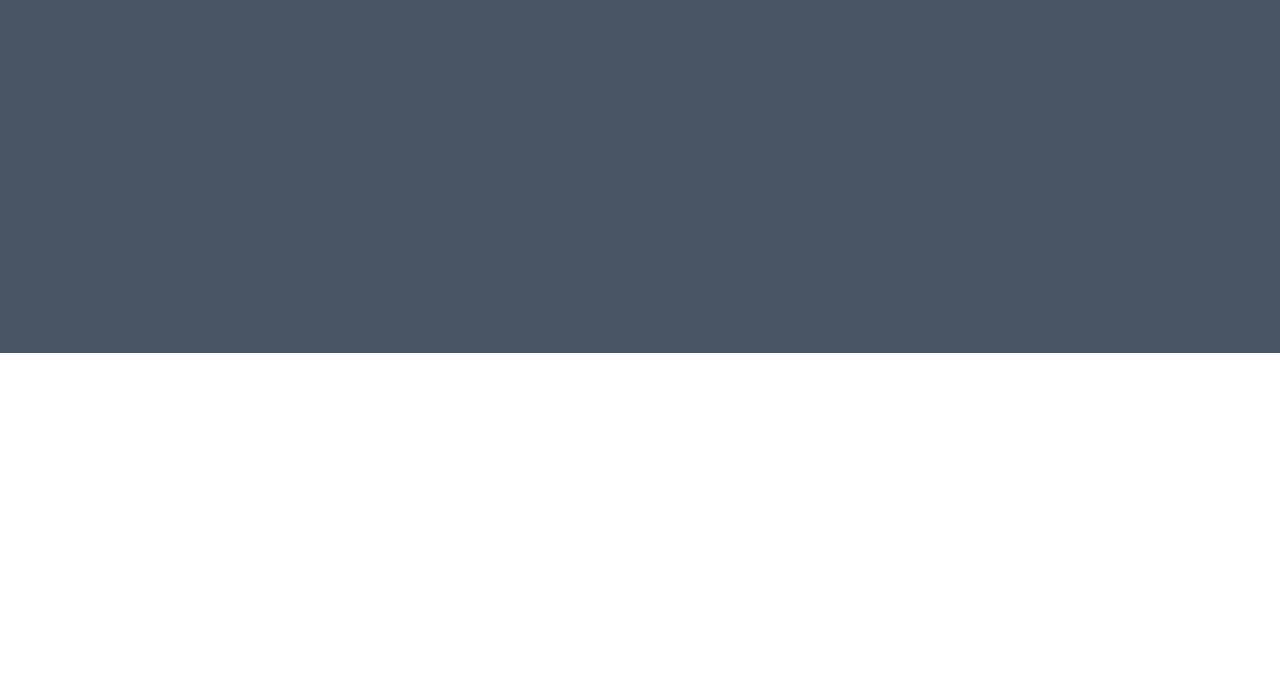
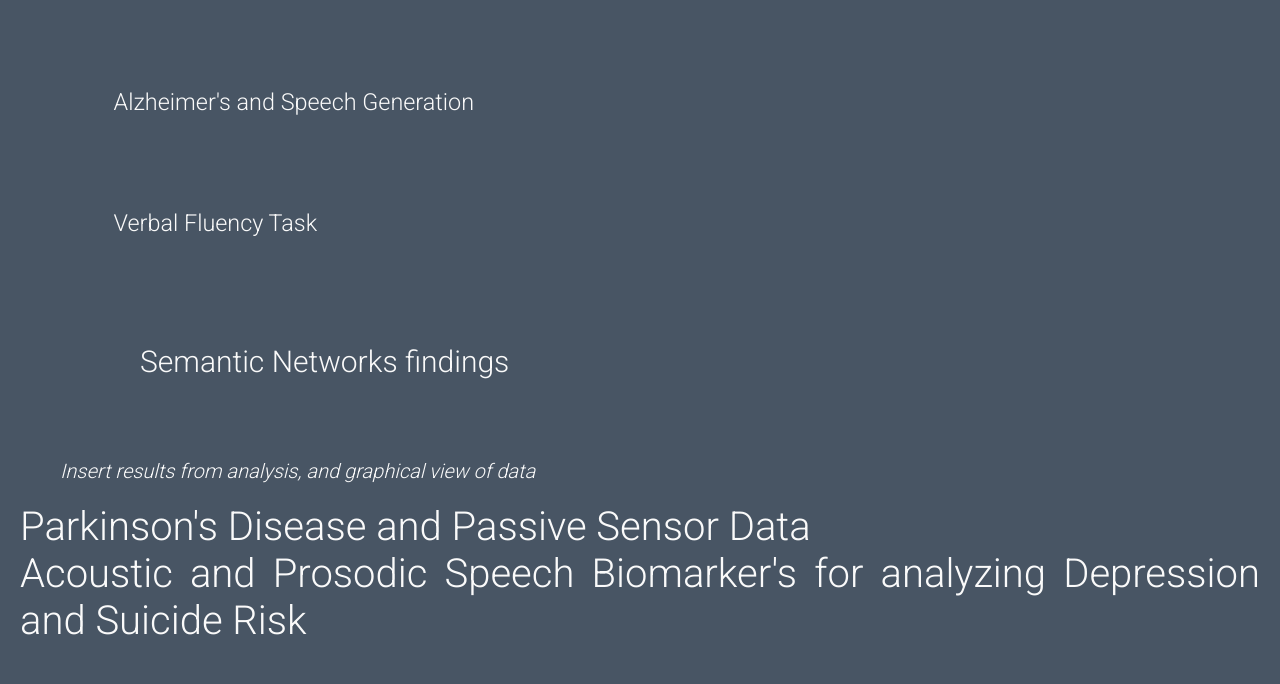
Before and after one commit to larryzhang95/larryzhang95.github.io, a plain HTML site: page research.html in a window 1280 px wide. Shown: the part 447-1131 px from the top of the page. Before the commit the page ends 800 px from the top, so only its background shows below. Drawn offline with Linux system fonts and the light colour scheme.

Commit message:
Adding padding and margins

```diff
--- a/css/styles-info.css
+++ b/css/styles-info.css
@@ -39,7 +39,7 @@
 	flex-direction: column;
 	min-height: 100vh;
 	justify-content: left;
-	padding: 0 30px;
+	padding: 1em 20px 2em;
 	text-align: justify;
 }
 
@@ -53,6 +53,22 @@
 	font-size: 1.5rem;
 	margin: 1.5rem 0;
 	font-weight: 100;
+}
+<!-- Headings Information -->
+
+h1 {
+	margin: 2em 4em;
+
+}
+h2{
+	margin: 2em 4em;
+
+}
+h3{
+	margin: 2em 4em;
+}
+p{
+	margin: 1em 2em;
 }
 
 .icons-social i {
```
